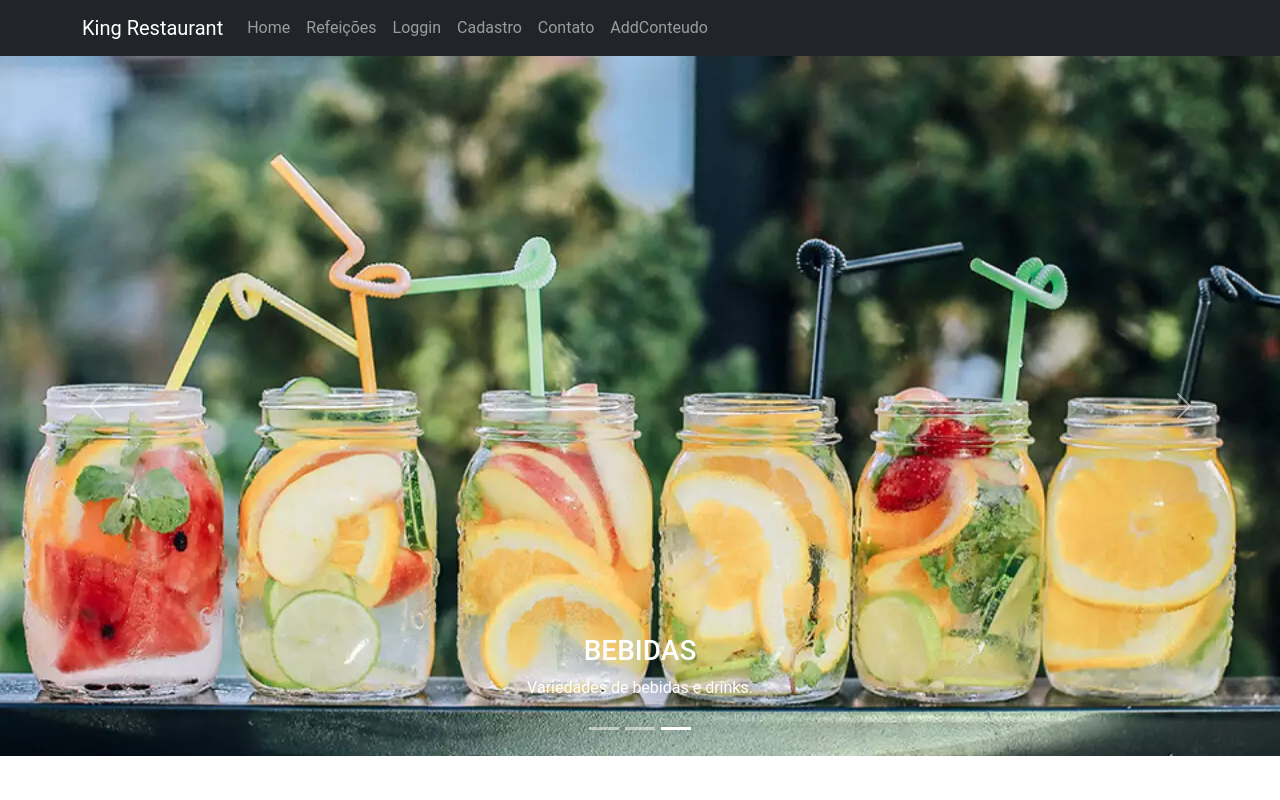
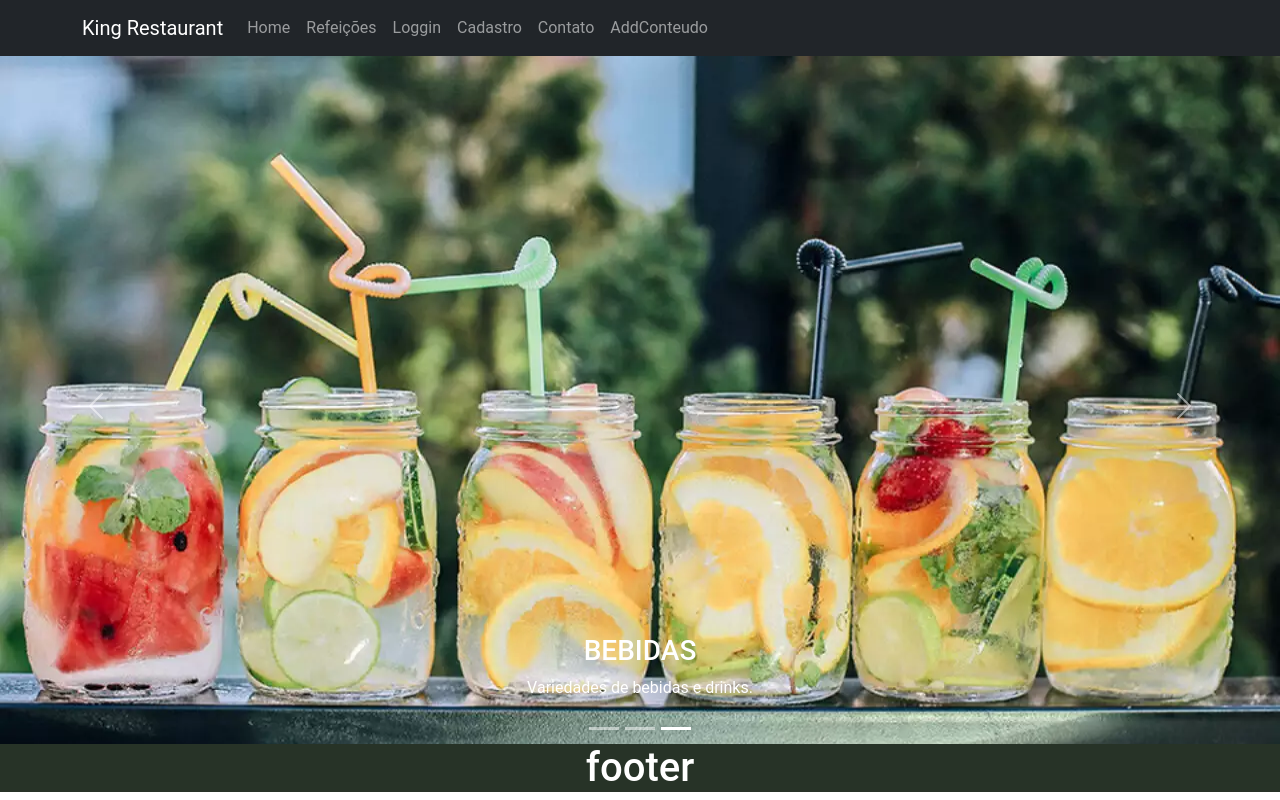
Before and after one commit to Ricardopgm/projeto-3, a React (Create React App) app: page / in a window 1280 px wide. Shown: the top 800 px of the page. Built offline with nearby package versions, Linux system fonts and the light colour scheme.

Commit message:
Update Home.css

```diff
--- a/src/componentes/Home.css
+++ b/src/componentes/Home.css
@@ -4,7 +4,7 @@
         width: 20px;
     }
     .footer {
-
+        position: fixed;
         left: 0;
         bottom: 0;
         width: 100%;
@@ -29,7 +29,7 @@
         width: 25px;
     }
     .footer {
-
+        position: fixed;
         left: 0;
         bottom: 0;
         width: 100%;
```
